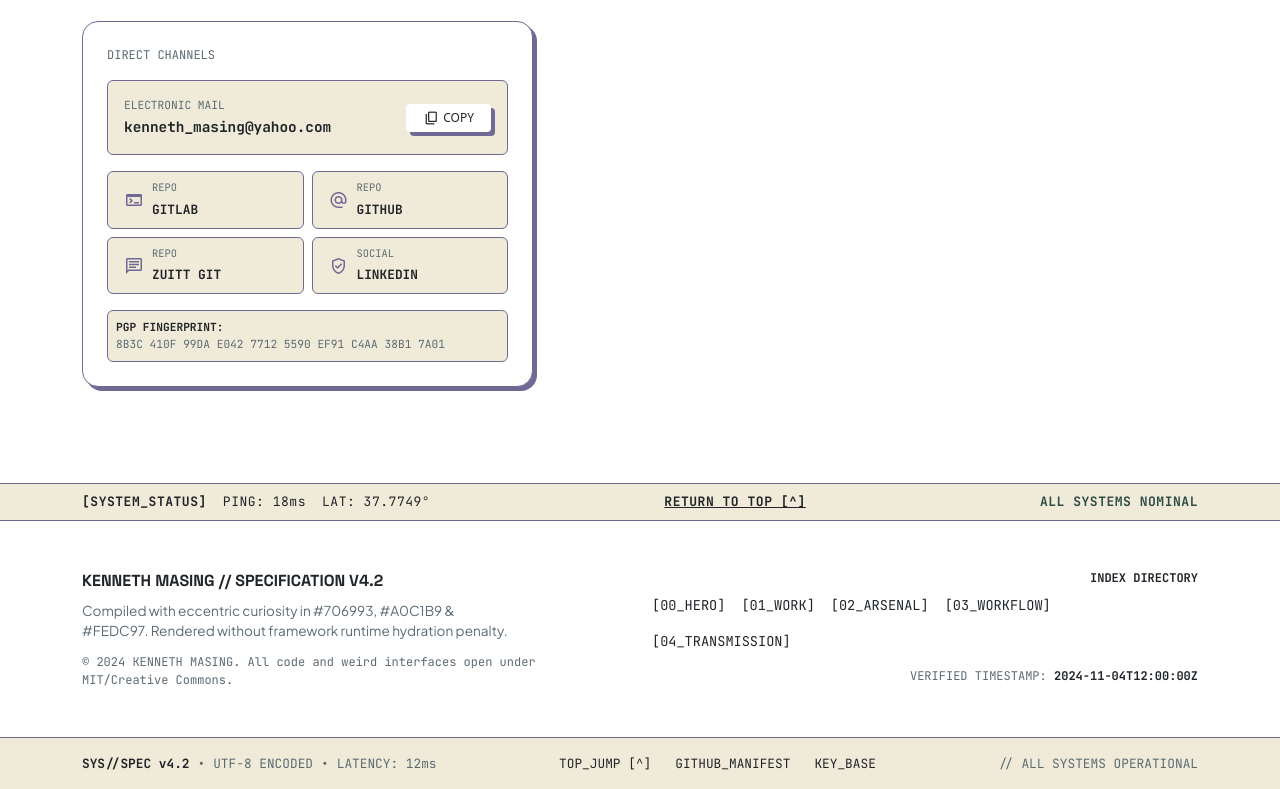
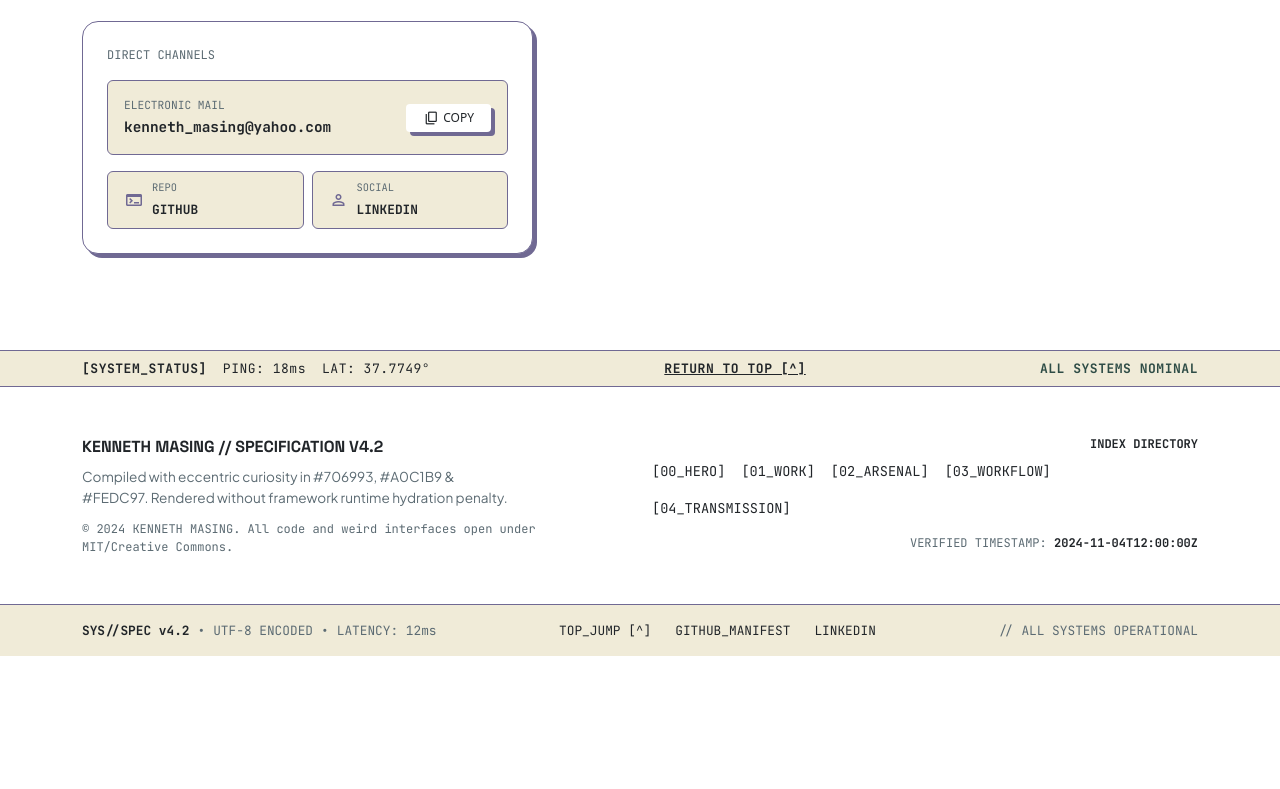
Before and after one commit to kennmasing-zuitt/portfolio, a plain HTML site: page index.html in a window 1280 px wide. Shown: the part 5003-5792 px from the top of the page. After the commit the page ends 5659 px from the top, so only its background shows below. Drawn offline with nearby package versions, Linux system fonts and the light colour scheme.

Commit message:
Contact: real GitHub and LinkedIn links; drop placeholder tiles and the PGP box

```diff
--- a/index.html
+++ b/index.html
@@ -2093,38 +2093,13 @@
                                 <div class="col-6">
                                     <a
                                         class="p-2 px-3 bg-neutral-custom text-decoration-none rounded-2 border-ink d-flex align-items-center gap-2 text-dark hover-lift"
-                                        href="https://github.com"
+                                        href="https://github.com/kennmasing-zuitt"
                                         rel="noopener noreferrer"
                                         target="_blank"
                                     >
                                         <span
                                             class="material-symbols-outlined fs-5 text-purple-custom"
                                             >terminal</span
-                                        >
-                                        <div class="min-w-0">
-                                            <span
-                                                class="font-mono text-dark-gray d-block"
-                                                style="font-size: 0.65rem"
-                                                >REPO</span
-                                            >
-                                            <strong
-                                                class="font-mono"
-                                                style="font-size: 0.8rem"
-                                                >GITLAB</strong
-                                            >
-                                        </div>
-                                    </a>
-                                </div>
-                                <div class="col-6">
-                                    <a
-                                        class="p-2 px-3 bg-neutral-custom text-decoration-none rounded-2 border-ink d-flex align-items-center gap-2 text-dark hover-lift"
-                                        href="https://bsky.app"
-                                        rel="noopener noreferrer"
-                                        target="_blank"
-                                    >
-                                        <span
-                                            class="material-symbols-outlined fs-5 text-purple-custom"
-                                            >alternate_email</span
                                         >
                                         <div class="min-w-0">
                                             <span
@@ -2143,38 +2118,13 @@
                                 <div class="col-6">
                                     <a
                                         class="p-2 px-3 bg-neutral-custom text-decoration-none rounded-2 border-ink d-flex align-items-center gap-2 text-dark hover-lift"
-                                        href="https://matrix.org"
+                                        href="https://www.linkedin.com/in/kennmasing"
                                         rel="noopener noreferrer"
                                         target="_blank"
                                     >
                                         <span
                                             class="material-symbols-outlined fs-5 text-purple-custom"
-                                            >chat</span
-                                        >
-                                        <div class="min-w-0">
-                                            <span
-                                                class="font-mono text-dark-gray d-block"
-                                                style="font-size: 0.65rem"
-                                                >REPO</span
-                                            >
-                                            <strong
-                                                class="font-mono"
-                                                style="font-size: 0.8rem"
-                                                >ZUITT GIT</strong
-                                            >
-                                        </div>
-                                    </a>
-                                </div>
-                                <div class="col-6">
-                                    <a
-                                        class="p-2 px-3 bg-neutral-custom text-decoration-none rounded-2 border-ink d-flex align-items-center gap-2 text-dark hover-lift"
-                                        href="https://keybase.io"
-                                        rel="noopener noreferrer"
-                                        target="_blank"
-                                    >
-                                        <span
-                                            class="material-symbols-outlined fs-5 text-purple-custom"
-                                            >verified_user</span
+                                            >person</span
                                         >
                                         <div class="min-w-0">
                                             <span
@@ -2190,19 +2140,6 @@
                                         </div>
                                     </a>
                                 </div>
-                            </div>
-                            <!-- PGP Fingerprint Box -->
-                            <div
-                                class="p-2 bg-neutral-custom rounded-2 border-ink font-mono text-dark-gray"
-                                style="font-size: 0.7rem"
-                            >
-                                <span class="text-dark fw-bold d-block"
-                                    >PGP FINGERPRINT:</span
-                                >
-                                <span class="text-break user-select-all"
-                                    >8B3C 410F 99DA E042 7712 5590 EF91 C4AA
-                                    38B1 7A01</span
-                                >
                             </div>
                         </div>
                     </div>
@@ -2324,11 +2261,19 @@
                     <a class="text-dark text-decoration-none" href="#hero"
                         >TOP_JUMP [^]</a
                     >
-                    <a class="text-dark text-decoration-none" href="#"
+                    <a
+                        class="text-dark text-decoration-none"
+                        href="https://github.com/kennmasing-zuitt"
+                        rel="noopener noreferrer"
+                        target="_blank"
                         >GITHUB_MANIFEST</a
                     >
-                    <a class="text-dark text-decoration-none" href="#"
-                        >KEY_BASE</a
+                    <a
+                        class="text-dark text-decoration-none"
+                        href="https://www.linkedin.com/in/kennmasing"
+                        rel="noopener noreferrer"
+                        target="_blank"
+                        >LINKEDIN</a
                     >
                 </div>
                 <div>// ALL SYSTEMS OPERATIONAL</div>
```
